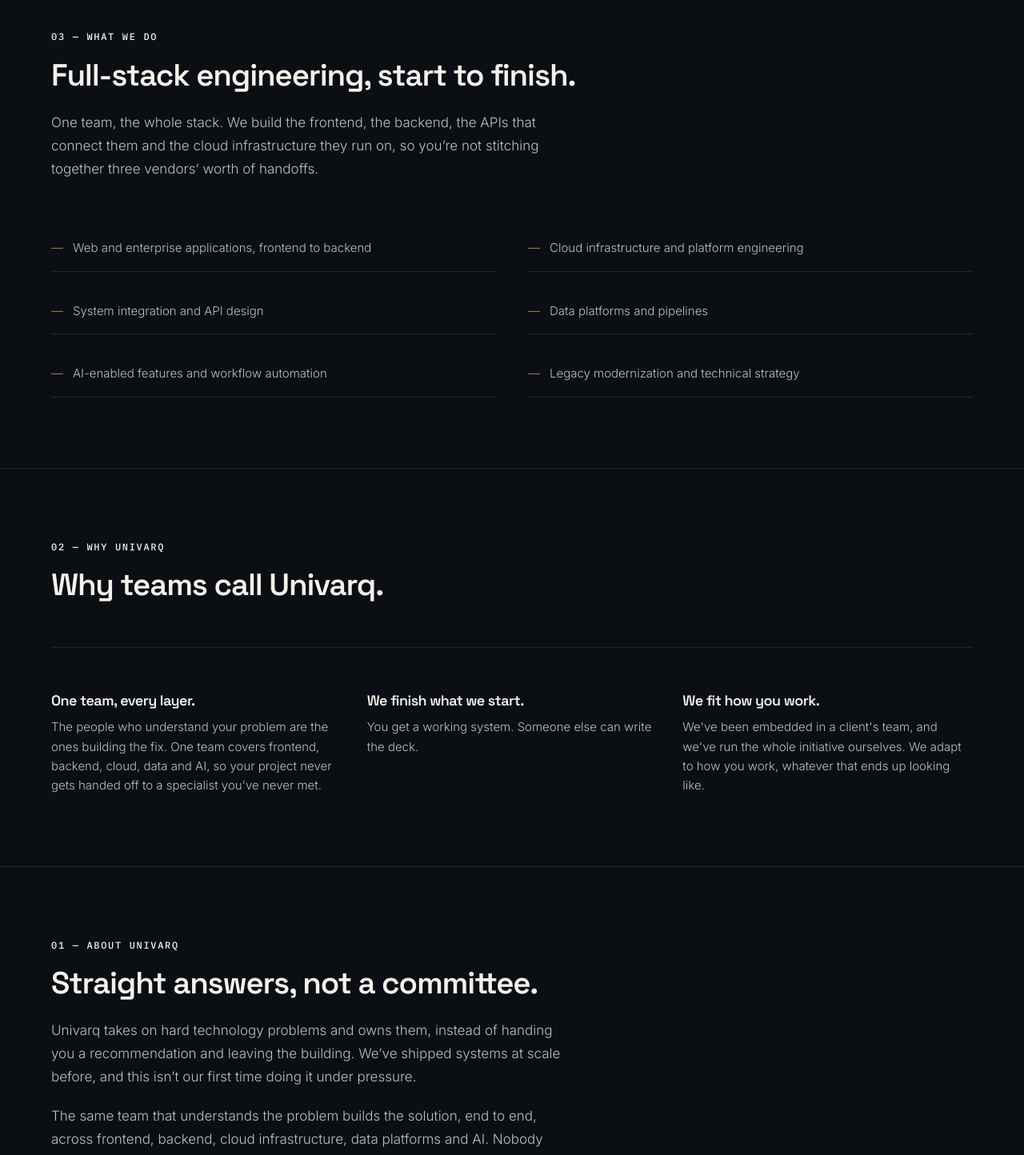
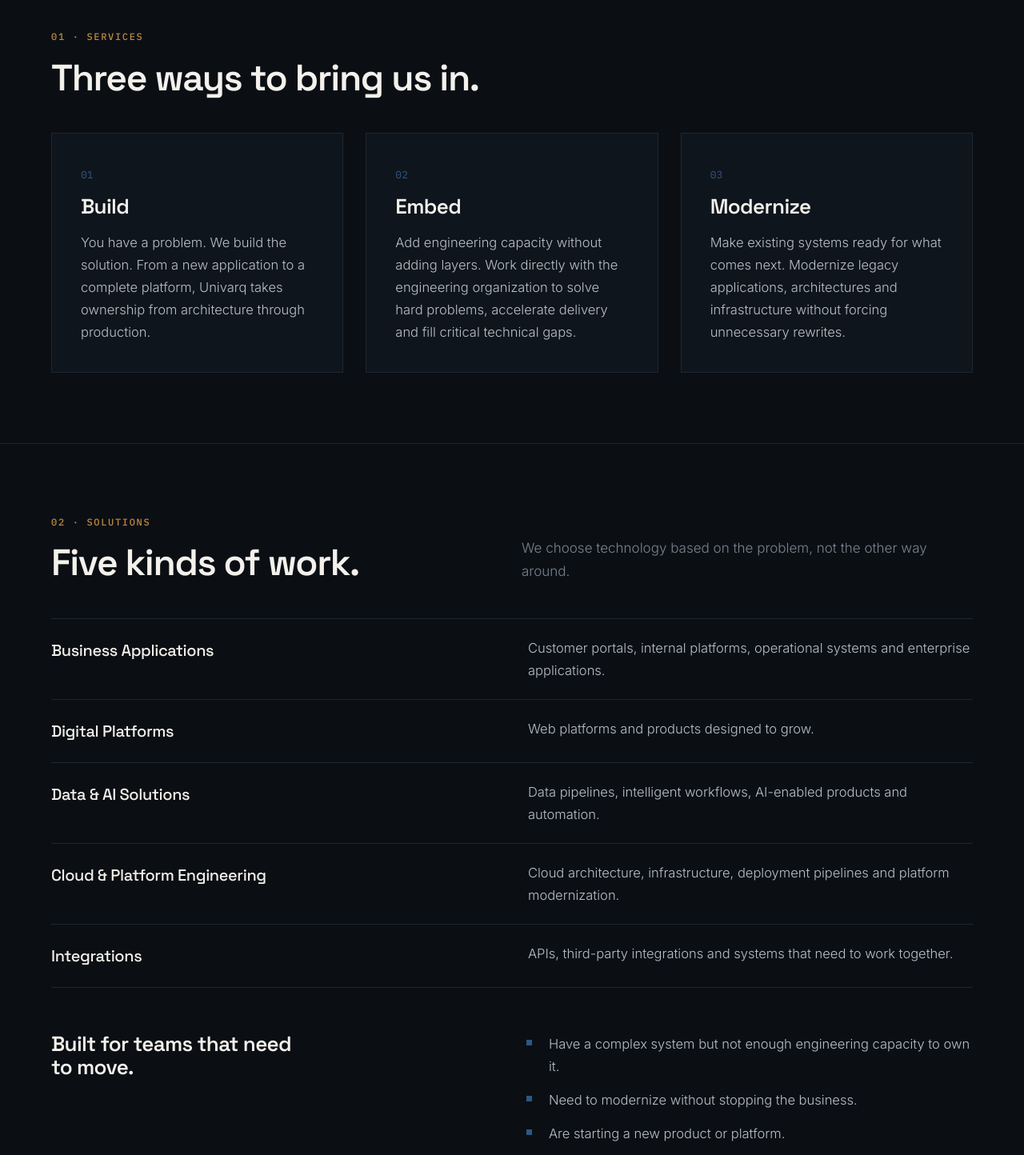
Before and after one commit to haneetsingh/univarq, a Next.js app: page / in a window 1280 px wide. Shown: the part 1120-2564 px from the top of the page at 80% size. Built offline with nearby package versions, Linux system fonts and the light colour scheme.

Commit message:
Rebuild Services and add Solutions section to v3 spec

```diff
--- a/app/page.tsx
+++ b/app/page.tsx
@@ -4,6 +4,7 @@
 import { About } from "@/components/About";
 import { WhyUnivarq } from "@/components/WhyUnivarq";
 import { Services } from "@/components/Services";
+import { Solutions } from "@/components/Solutions";
 import { Contact } from "@/components/Contact";
 import { Footer } from "@/components/Footer";
 
@@ -15,6 +16,7 @@
         <Hero />
         <Positioning />
         <Services />
+        <Solutions />
         <WhyUnivarq />
         <About />
         <Contact />
--- a/components/Services.tsx
+++ b/components/Services.tsx
@@ -1,50 +1,60 @@
-const CAPABILITIES = [
-  "Web and enterprise applications, frontend to backend",
-  "Cloud infrastructure and platform engineering",
-  "System integration and API design",
-  "Data platforms and pipelines",
-  "AI-enabled features and workflow automation",
-  "Legacy modernization and technical strategy",
+const SERVICES = [
+  {
+    number: "01",
+    title: "Build",
+    description:
+      "You have a problem. We build the solution. From a new application to a complete platform, Univarq takes ownership from architecture through production.",
+  },
+  {
+    number: "02",
+    title: "Embed",
+    description:
+      "Add engineering capacity without adding layers. Work directly with the engineering organization to solve hard problems, accelerate delivery and fill critical technical gaps.",
+  },
+  {
+    number: "03",
+    title: "Modernize",
+    description:
+      "Make existing systems ready for what comes next. Modernize legacy applications, architectures and infrastructure without forcing unnecessary rewrites.",
+  },
 ];
 
 export function Services() {
   return (
-    <section
-      id="services"
-      className="border-t border-rule px-6 py-22 sm:px-8"
-    >
+    <section id="services" className="border-t border-rule px-6 py-14 sm:px-8 sm:py-22">
       <div className="mx-auto max-w-6xl">
-        <p className="label mb-4">
-          <a href="#services" className="text-brass no-underline hover:underline">
-            03 — What We Do
-          </a>
-        </p>
+        <p className="label mb-4 text-brass">01 &middot; Services</p>
         <h2
-          className="max-w-2xl font-display font-semibold text-paper"
-          style={{ fontSize: "clamp(1.75rem, 3vw, 2.5rem)" }}
+          className="max-w-[24ch] font-display font-semibold text-paper"
+          style={{ fontSize: "clamp(30px, 4.2vw, 46px)", lineHeight: 1.08, letterSpacing: "-0.03em" }}
         >
-          Full-stack engineering, start to finish.
+          Three ways to bring us in.
         </h2>
-        <p className="mt-6 max-w-[62ch] text-body">
-          One team, the whole stack. We build the frontend, the backend, the
-          APIs that connect them and the cloud infrastructure they run on,
-          so you&rsquo;re not stitching together three vendors&rsquo; worth
-          of handoffs.
-        </p>
 
-        <ul className="mt-14 grid gap-x-10 gap-y-5 sm:grid-cols-2">
-          {CAPABILITIES.map((item) => (
-            <li
-              key={item}
-              className="flex items-baseline gap-3 border-b border-rule py-4 text-[15px] text-body"
+        <div
+          className="mt-11 grid gap-7"
+          style={{ gridTemplateColumns: "repeat(auto-fit, minmax(280px, 1fr))" }}
+        >
+          {SERVICES.map((service) => (
+            <div
+              key={service.number}
+              className="border border-rule bg-slate p-7 transition-colors hover:border-rule-strong sm:p-9"
             >
-              <span aria-hidden="true" className="text-brass">
-                &mdash;
+              <span className="font-label text-[13px]" style={{ color: "var(--color-blueprint)" }}>
+                {service.number}
               </span>
-              {item}
-            </li>
+              <h3
+                className="mt-3 font-display font-semibold text-paper"
+                style={{ fontSize: 26, letterSpacing: "-0.025em" }}
+              >
+                {service.title}
+              </h3>
+              <p className="mt-4 text-body" style={{ fontSize: "16.5px", fontWeight: 300, lineHeight: 1.7 }}>
+                {service.description}
+              </p>
+            </div>
           ))}
-        </ul>
+        </div>
       </div>
     </section>
   );
--- /dev/null
+++ b/components/Solutions.tsx
@@ -0,0 +1,109 @@
+const SOLUTIONS = [
+  {
+    term: "Business Applications",
+    description:
+      "Customer portals, internal platforms, operational systems and enterprise applications.",
+  },
+  {
+    term: "Digital Platforms",
+    description: "Web platforms and products designed to grow.",
+  },
+  {
+    term: "Data & AI Solutions",
+    description:
+      "Data pipelines, intelligent workflows, AI-enabled products and automation.",
+  },
+  {
+    term: "Cloud & Platform Engineering",
+    description:
+      "Cloud architecture, infrastructure, deployment pipelines and platform modernization.",
+  },
+  {
+    term: "Integrations",
+    description: "APIs, third-party integrations and systems that need to work together.",
+  },
+];
+
+const FIT_ITEMS = [
+  "Have a complex system but not enough engineering capacity to own it.",
+  "Need to modernize without stopping the business.",
+  "Are starting a new product or platform.",
+  "Need someone to take ownership of a difficult technical initiative.",
+  "Have too many systems that do not talk to each other.",
+  "Want to introduce AI into an existing workflow without chasing hype.",
+];
+
+export function Solutions() {
+  return (
+    <section id="solutions" className="border-t border-rule px-6 py-14 sm:px-8 sm:py-22">
+      <div className="mx-auto max-w-6xl">
+        <div className="grid items-end gap-6 sm:grid-cols-2">
+          <div>
+            <p className="label mb-4 text-brass">02 &middot; Solutions</p>
+            <h2
+              className="font-display font-semibold text-paper"
+              style={{ fontSize: "clamp(30px, 4.2vw, 46px)", lineHeight: 1.08, letterSpacing: "-0.03em" }}
+            >
+              Five kinds of work.
+            </h2>
+          </div>
+          <p className="text-grey" style={{ fontSize: 17, fontWeight: 300 }}>
+            We choose technology based on the problem, not the other way
+            around.
+          </p>
+        </div>
+
+        <dl className="mt-11 border-t border-rule">
+          {SOLUTIONS.map((item) => (
+            <div
+              key={item.term}
+              className="grid gap-2 border-b border-rule py-5.5"
+              style={{ gridTemplateColumns: "repeat(auto-fit, minmax(300px, 1fr))", columnGap: 40 }}
+            >
+              <dt
+                className="font-display text-paper"
+                style={{ fontSize: 20, fontWeight: 500, letterSpacing: "-0.02em" }}
+              >
+                {item.term}
+              </dt>
+              <dd className="text-body" style={{ fontSize: "16.5px", fontWeight: 300, lineHeight: 1.7 }}>
+                {item.description}
+              </dd>
+            </div>
+          ))}
+        </dl>
+
+        <div className="mt-14 grid gap-9 sm:grid-cols-2">
+          <h3
+            className="max-w-[18ch] font-display font-semibold text-paper"
+            style={{ fontSize: 26, letterSpacing: "-0.025em" }}
+          >
+            Built for teams that need to move.
+          </h3>
+          <ul className="flex flex-col gap-3.5">
+            {FIT_ITEMS.map((item) => (
+              <li key={item} className="grid gap-2" style={{ gridTemplateColumns: "20px 1fr" }}>
+                <span
+                  aria-hidden="true"
+                  className="mt-2.25 h-1.75 w-1.75"
+                  style={{ background: "var(--color-blueprint)" }}
+                />
+                <span className="text-body" style={{ fontSize: "16.5px", fontWeight: 300, lineHeight: 1.7 }}>
+                  {item}
+                </span>
+              </li>
+            ))}
+          </ul>
+        </div>
+
+        <p
+          className="mt-6 font-display text-paper"
+          style={{ fontSize: 19, fontWeight: 400, letterSpacing: "-0.02em" }}
+        >
+          If the problem is complicated, that is usually where we are most
+          useful.
+        </p>
+      </div>
+    </section>
+  );
+}
```
